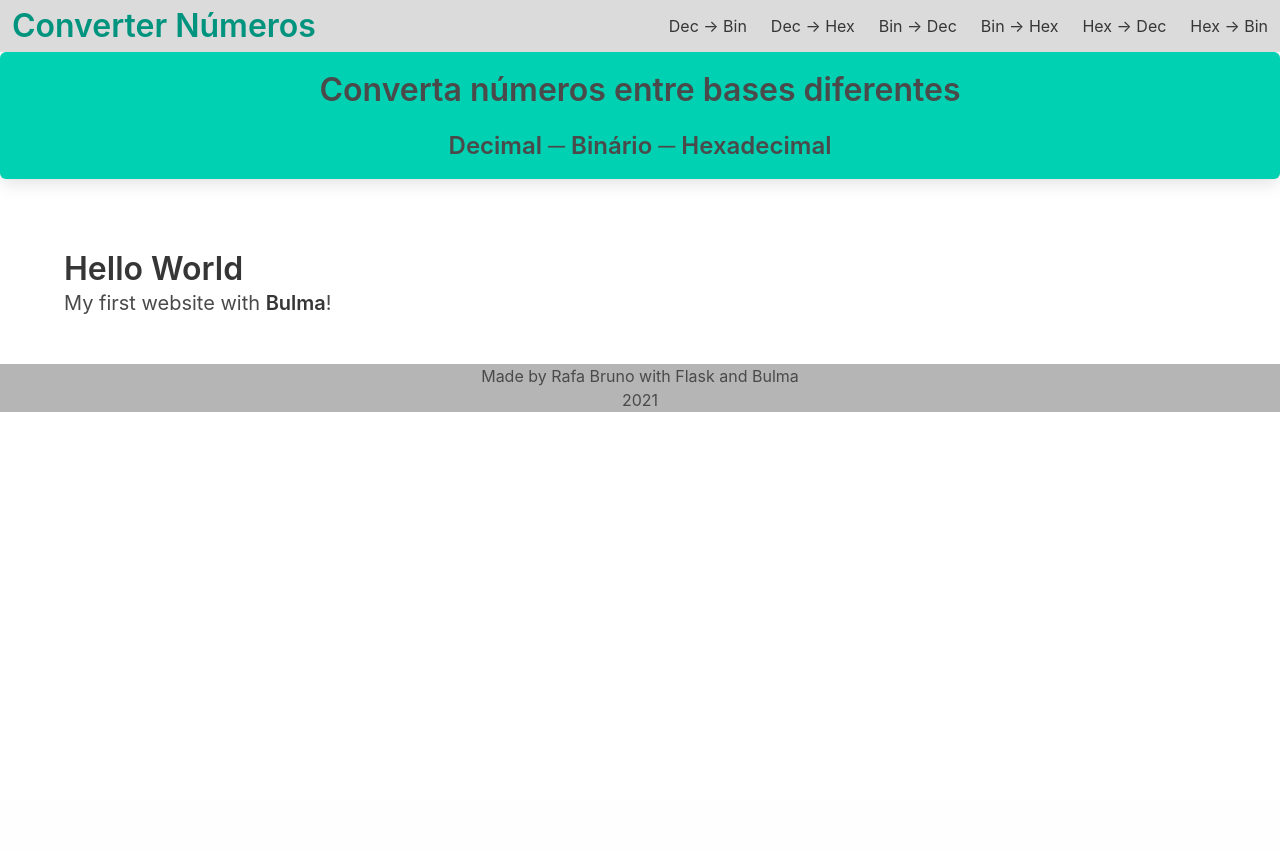
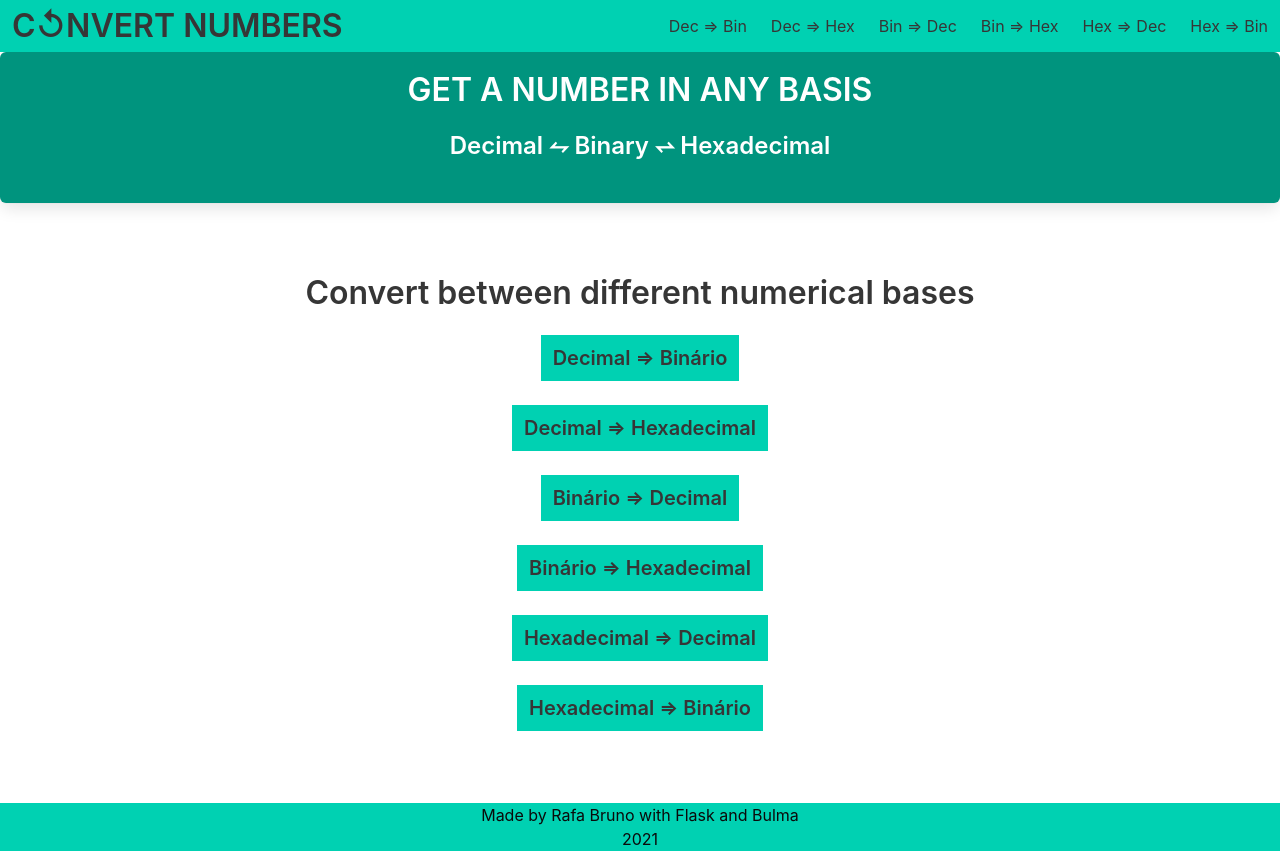
Before and after one commit to rafarbop/ConvertNumbers, a Flask app: template templates/index.html in a window 1280 px wide. Before the commit the page ends 412 px from the top, so only its background shows below. Run offline with Flask 2, Linux system fonts and the light colour scheme; the template is opened without the code that fills it: most values are stand-ins (such as "Sample title", 1, 10 or a date in 2020).

Commit message:
finalizado template com bulma

```diff
--- a/main.py
+++ b/main.py
@@ -1,6 +1,7 @@
 from flask import Flask, render_template
 
 app = Flask('ConvertNumber')
+Flask.jinja_options = {'line_statement_prefix': '#'}
 
 
 @app.route('/')
@@ -8,5 +9,10 @@ def index():
     return render_template('index.html')
 
 
+@app.route('/decimal')
+def decimal():
+    return render_template('decimal.html')
+
+
 if __name__ == '__main__':
     app.run(host='0.0.0.0', debug=True)
--- /dev/null
+++ b/templates/base.html
@@ -0,0 +1,28 @@
+<!DOCTYPE html>
+<html lang="pt-br" class="has-navbar-fixed-top">
+<head>
+    <meta charset="UTF-8">
+    <meta http-equiv="X-UA-Compatible" content="IE=edge">
+    <meta name="viewport" content="width=device-width, initial-scale=1.0">
+    <link rel="stylesheet" href="https://cdn.jsdelivr.net/npm/bulma@0.9.1/css/bulma.min.css">
+    <title>
+    # block title:
+    {{title}}
+    # endblock
+    Convert Numbers
+    </title>
+
+</head>
+<body>
+    # include "header.html"
+
+    # block content_base
+    # endblock content_base
+
+    <div class='hero-foot has-background-primary'>
+        <p class='has-text-centered has-text-black'>Made by Rafa Bruno with Flask and Bulma</p>
+        <p class='has-text-centered has-text-black'>2021</p>
+    </div>
+
+</body>
+</html>
--- /dev/null
+++ b/templates/header.html
@@ -0,0 +1,30 @@
+<header class="box has-background-primary-dark">
+  <p class="title is-3 has-text-centered has-text-white">
+    GET A NUMBER IN ANY BASIS
+  </p>
+  <p class="title is-4 has-text-centered has-text-white">
+    Decimal &lurdshar; Binary &ldrushar; Hexadecimal
+  </p>
+  <nav class="navbar has-background-primary is-fixed-top">
+    <div class="navbar-brand">
+      <div class="navbar-item">
+        <a href="/" class="title has-text-grey-darker">C&olarr;NVERT NUMBERS</a>
+      </div>
+      <a role="button" class="navbar-burger" data-target="navbarBasic">
+        <span aria-hidden="true"></span>
+        <span aria-hidden="true"></span>
+        <span aria-hidden="true"></span>
+      </a>
+    </div>
+    <div id="navbarBasic" class="navbar-menu">
+      <div class="navbar-end">
+        <a href="/decimal" class="navbar-item has-text-grey-darker">Dec &rArr; Bin</a>
+        <a href="/decimal" class="navbar-item has-text-grey-darker">Dec &rArr; Hex</a>
+        <a href="/" class="navbar-item has-text-grey-darker">Bin &rArr; Dec</a>
+        <a href="/" class="navbar-item has-text-grey-darker">Bin &rArr; Hex</a>
+        <a href="/" class="navbar-item has-text-grey-darker">Hex &rArr; Dec</a>
+        <a href="/" class="navbar-item has-text-grey-darker">Hex &rArr; Bin</a>
+      </div>
+    </div>
+  </nav>
+</header>
--- a/templates/index.html
+++ b/templates/index.html
@@ -1,61 +1,38 @@
-<!DOCTYPE html>
-<html lang="pt-br" class="has-navbar-fixed-top">
-<head>
-    <meta charset="UTF-8">
-    <meta http-equiv="X-UA-Compatible" content="IE=edge">
-    <meta name="viewport" content="width=device-width, initial-scale=1.0">
-    <link rel="stylesheet" href="https://cdn.jsdelivr.net/npm/bulma@0.9.1/css/bulma.min.css">
-    <title>
-        {% if title %}
-            {{title}}
-        {% else %}
-            Convert Numbers
-        {% endif %}
-    </title>
+# extends "base.html"
 
-</head>
-<body>
-    <header class='box has-background-primary'>
-        <p class='title is-3 has-text-centered has-text-grey-dark'>Converta números entre bases diferentes</p>
-        <p class='title is-4 has-text-centered has-text-grey-dark'>Decimal ─ Binário ─ Hexadecimal</p>
-    </header>
-    <nav class='navbar has-background-grey-lighter is-fixed-top'>
-        <div class='navbar-brand'>
-            <div class="navbar-item" >
-                <a href="/" class="title has-text-primary-dark">Converter Números</a>
+# block content_base
+<section class="section">
+    <div class="container">
+        <h1 class="title is-center has-text-centered">
+            Convert between different numerical bases
+        </h1>
+        <div class="is-flex is-flex-direction-column is-align-items-center">
+            <div>
+                <a href="/decimal" class="title is-5 navbar-item has-text-grey-darker has-background-primary">Decimal &rArr; Binário</a>
+                <p></p>
             </div>
-            <a role='button' class='navbar-burger' data-target='navbarBasic'>
-                <span aria-hidden="true"></span>
-                <span aria-hidden="true"></span>
-                <span aria-hidden="true"></span>
-            </a>
+            <div>
+                <a href="/decimal" class="title is-5 navbar-item has-text-grey-darker has-background-primary">Decimal &rArr; Hexadecimal</a>
+                <p></p>
+            </div>
+            <div>
+                <a href="/" class="title is-5 navbar-item has-text-grey-darker has-background-primary">Binário &rArr; Decimal</a>
+                <p></p>
+            </div>
+            <div>
+                <a href="/" class="title is-5 navbar-item has-text-grey-darker has-background-primary">Binário &rArr; Hexadecimal</a>
+                <p></p>
+            </div>
+            <div>
+                <a href="/" class="title is-5 navbar-item has-text-grey-darker has-background-primary">Hexadecimal &rArr; Decimal</a>
+                <p></p>
+            </div>
+            <div>
+                <a href="/" class="title is-5 navbar-item has-text-grey-darker has-background-primary">Hexadecimal &rArr; Binário</a>
+                <p></p>
+            </div>
+
         </div>
-        <div id='navbarBasic' class='navbar-menu'>
-            <div class='navbar-end'>
-                <a href="/" class="navbar-item has-text-grey-darker">Dec → Bin</a>
-                <a href="/" class="navbar-item has-text-grey-darker">Dec → Hex</a>
-                <a href="/" class="navbar-item has-text-grey-darker">Bin → Dec</a>
-                <a href="/" class="navbar-item has-text-grey-darker">Bin → Hex</a>
-                <a href="/" class="navbar-item has-text-grey-darker">Hex → Dec</a>
-                <a href="/" class="navbar-item has-text-grey-darker">Hex → Bin</a>
-            </div>
-        </div>
-    </nav>
-    <section class="section">
-        <div class="container">
-            <h1 class="title is-center">
-                Hello World
-            </h1>
-            <p class="subtitle">
-                My first website with <strong>Bulma</strong>!
-            </p>
-        </div>
-    </section>
-
-    <div class='hero-foot has-background-grey-light'>
-        <p class='has-text-centered has-text-grey-dark'>Made by Rafa Bruno with Flask and Bulma</p>
-        <p class='has-text-centered has-text-grey-dark'>2021</p>
     </div>
-
-</body>
-</html>
+</section>
+# endblock content_base
```
Also changed, not shown: templates/decimal.html (added, +18 -0 lines).
